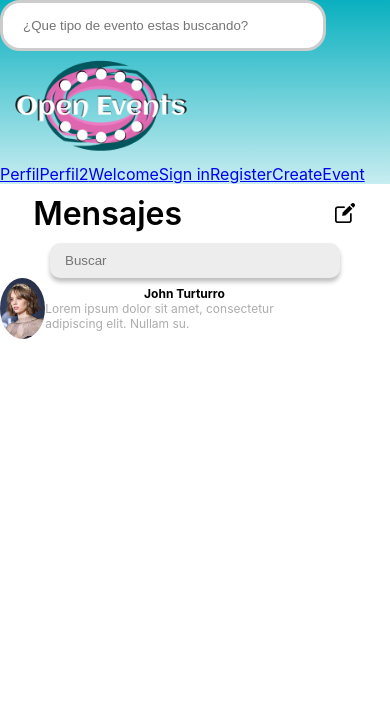
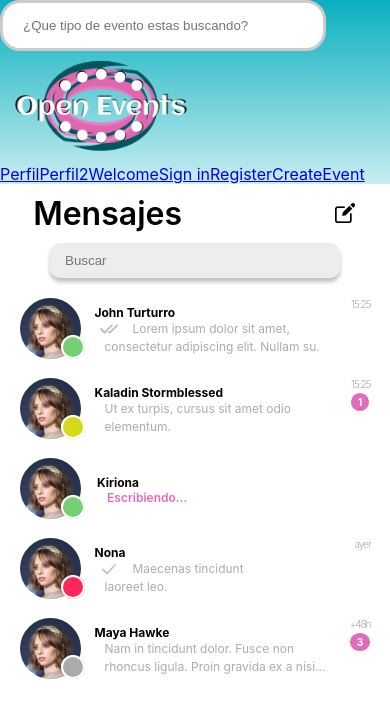
Before and after one commit to a-collado/PW1---Open-Events, a Vue app: page /m in a window 390 px wide. Shown: the top 718 px of the page. Built offline with nearby package versions, Linux system fonts and the light colour scheme; a web font is replaced by a local one.

Commit message:
Mensajes hecho (mobil)

```diff
--- a/src/components/Messages.vue
+++ b/src/components/Messages.vue
@@ -10,14 +10,92 @@
 
 <main>
     <div class="column">
-        <article class="flex_row_wrap">
-            <img class="profile_pic_message" src="../assets/images/profilepic.webp" alt="Foto de perfil">
+        <article class="flex_row_wrap">     <!-- Persona -->
+            <div class="profile_pic_message">
+                <img src="../assets/images/profilepic.webp" alt="Foto de perfil">
+                <ellipse class="green"></ellipse>
+            </div>
             <div class="centered_vertical">
                 <h4>John Turturro</h4>
-                <p>Lorem ipsum dolor sit amet,
-                consectetur adipiscing elit. Nullam su.</p>
+                <div>
+                    <img class = "message_icon" src="../assets/images/icons/read_g.png" align="left" />
+                    <p>Lorem ipsum dolor sit amet,
+                    consectetur adipiscing elit. Nullam su.</p>
+                </div>
+            </div>
+            <div>
+                <h6>15:25</h6>
             </div>
         </article>
+
+        <article class="flex_row_wrap">     <!-- Persona -->
+            <div class="profile_pic_message">
+                <img src="../assets/images/profilepic.webp" alt="Foto de perfil">
+                <ellipse class="yellow"></ellipse>
+            </div>
+            <div class="centered_vertical">
+                <h4>Kaladin Stormblessed</h4>
+                <div>
+                    <p>Ut ex turpis, cursus sit amet odio
+                    elementum.</p>
+                </div>
+            </div>
+            <div>
+                <h6>15:25</h6>
+                <ellipse>1</ellipse>
+            </div>
+        </article>
+
+        <article class="flex_row_wrap">     <!-- Persona -->
+            <div class="profile_pic_message">
+                <img src="../assets/images/profilepic.webp" alt="Foto de perfil">
+                <ellipse class="green"></ellipse>
+            </div>
+            <div class="centered_vertical">
+                <h4>Kiriona</h4>
+                <div>
+                    <p class="writing">Escribiendo...</p>
+                </div>
+            </div>
+            <div>
+            </div>
+        </article>
+
+        <article class="flex_row_wrap">     <!-- Persona -->
+            <div class="profile_pic_message">
+                <img src="../assets/images/profilepic.webp" alt="Foto de perfil">
+                <ellipse class="red"></ellipse>
+            </div>
+            <div class="centered_vertical">
+                <h4>Nona</h4>
+                <div>
+                    <img class = "message_icon" src="../assets/images/icons/check_g.png" align="left" />
+                    <p>Maecenas tincidunt laoreet leo.</p>
+                </div>
+            </div>
+            <div>
+                <h6>ayer</h6>
+            </div>
+        </article>
+
+        <article class="flex_row_wrap">     <!-- Persona -->
+            <div class="profile_pic_message">
+                <img src="../assets/images/profilepic.webp" alt="Foto de perfil">
+                <ellipse></ellipse>
+            </div>
+            <div class="centered_vertical">
+                <h4>Maya Hawke</h4>
+                <div>
+                    <p>Nam in tincidunt dolor. Fusce non
+                    rhoncus ligula. Proin gravida ex a nisi...</p>
+                </div>
+            </div>
+            <div>
+                <h6>+48h</h6>
+                <ellipse>3</ellipse>
+            </div>
+        </article>
+
     </div>
 </main>
 </template>
@@ -31,10 +109,38 @@
         justify-content: space-between;
     }
 
+    .column .flex_row_wrap{
+        margin-top: 15px;
+        width: 90%;
+        justify-items:center;
+        align-items: stretch;
+    }
+
     .centered_vertical{
         flex-direction: column;
         justify-content: center;
         align-items: center;
+    }
+
+    .flex_row_wrap .centered_vertical{
+        align-items:flex-start;
+        width: 80%;
+    }
+
+    .column{
+        align-items: center;
+    }
+
+    .message_status{
+        display: flex;
+        flex-direction: column;
+        height: 100%;
+        align-content: flex-start;
+        align-items: flex-start;
+    }
+
+    .profile_pic_message{
+        margin-right: -20px;
     }
 
     .searchbar{
@@ -42,11 +148,12 @@
         box-shadow: 0px 4px 4px rgba(0, 0, 0, 0.25);
         border-radius: 10px;
         padding: 15px;
+        margin-bottom: 5px;
         border-style: none;
         outline: none;
     }
 
-    .profile_pic_message{
+    .profile_pic_message img{
         width: 61px;
         height: 61px;
         object-fit: cover;
@@ -54,9 +161,53 @@
         border-radius: 50%;
     }
 
-    /*.read_msg{
+    .message_icon{
+        width: 18px;
+        height: 18px;
+        margin-right: 15px;
+        margin-left: 15px;
+    }
 
-    }*/
+    ellipse{
+        padding-top: 3px;
+        padding-right: 7px;
+        padding-bottom: 3px;
+        padding-left: 7px;
+        border-radius: 50%;
+        background: #E26ABA;
+
+        font-family: 'Inter';
+        font-style: normal;
+        font-weight: 700;
+        font-size: 10px;
+        line-height: 12px;
+        color: #FFFFFF;
+    }
+
+    .profile_pic_message ellipse{
+        position: relative;
+        padding-top: 4px;
+        padding-right: 10px;
+        padding-bottom: 4px;
+        padding-left: 10px;
+        top: -8px;
+        left: -20px;
+        background: #ABABAB;
+        border: 2px solid #ffffff;
+        z-index: 1;
+    }
+
+    .profile_pic_message ellipse.red{
+        background: #FF265A;
+    }
+
+    .profile_pic_message ellipse.green{
+        background: #75D073;
+    }
+
+    .profile_pic_message ellipse.yellow{
+        background: #D5D916;
+    }
 
     h1 {
         font-style: normal;
@@ -74,6 +225,18 @@
         font-size: 12px;
         line-height: 15px;
         margin: 0px;
+        margin-left: 10px;
+    }
+
+    h6{
+        font-family: 'Inter';
+        font-style: normal;
+        font-weight: 300;
+        font-size: 10px;
+        line-height: 12px;
+        letter-spacing: -0.1em;
+        color: #ABABAB;
+        margin: 0px;
     }
 
     p{
@@ -84,6 +247,16 @@
         line-height: 15px;
         color: rgba(0, 0, 0, 0.33);
         margin: 0px;
+        width: 90%;
+        line-height: 1.5;
+        margin-left: 20px;
+    }
+
+    p.writing{
+        font-weight: 600;
+        font-size: 12px;
+        line-height: 15px;
+        color: #E26ABA;
     }
 
 
```
